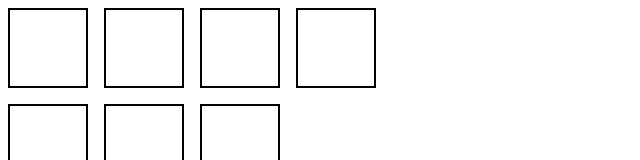
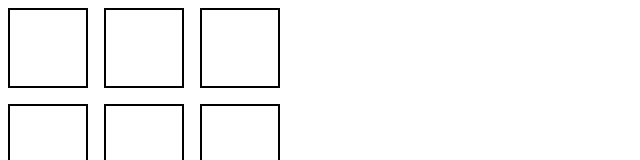
Before and after one commit to jonayethossen/Tic-Tac-Toe-Game, a React (Vite) app: page / in a window 1280 px wide. Shown: the top 160 px of the page, without its empty margins (0-640 px from the left). Built offline with nearby package versions, Linux system fonts and the light colour scheme.

Commit message:
Pass Data Board to Square function using props

```diff
--- a/src/App.jsx
+++ b/src/App.jsx
@@ -25,7 +25,6 @@ export default function Board() {
         <Square />
         <Square />
         <Square />
-        <Square />
       </div>
       <div className="flex">
         <Square />
```
